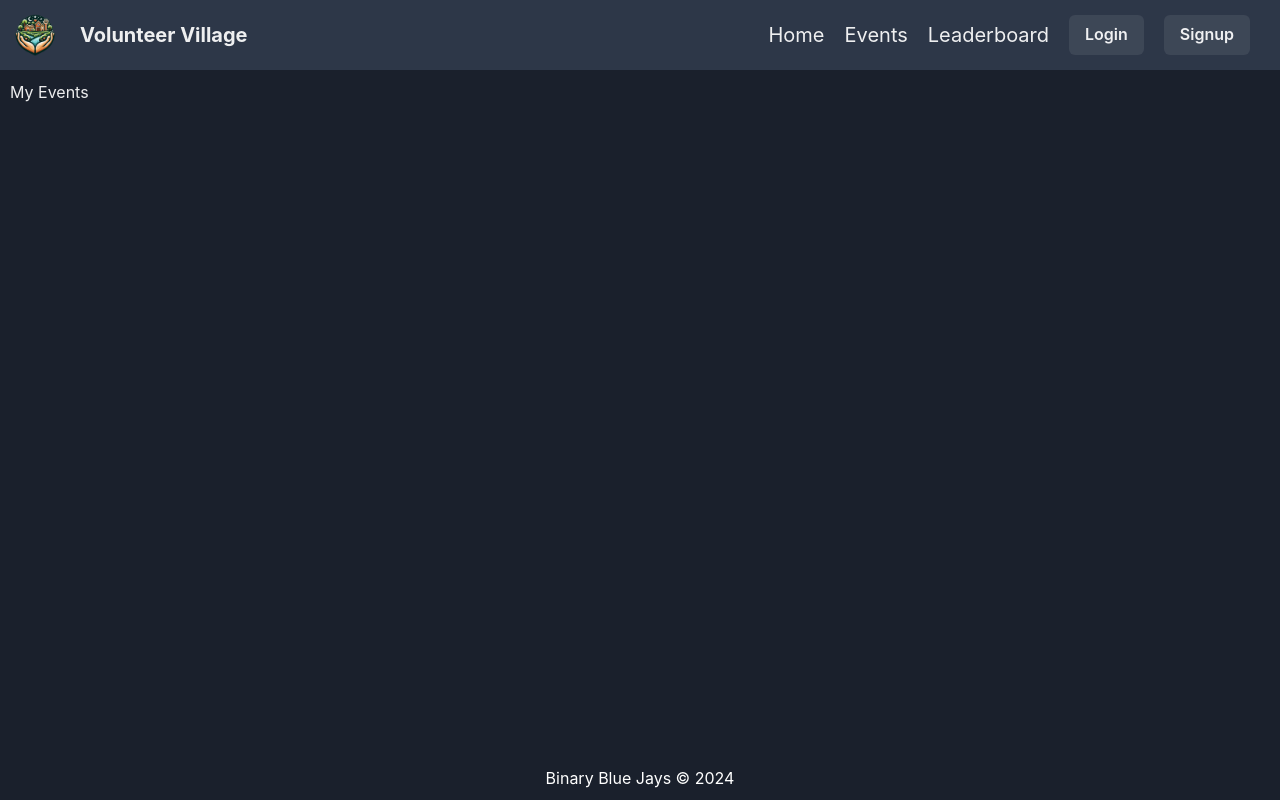
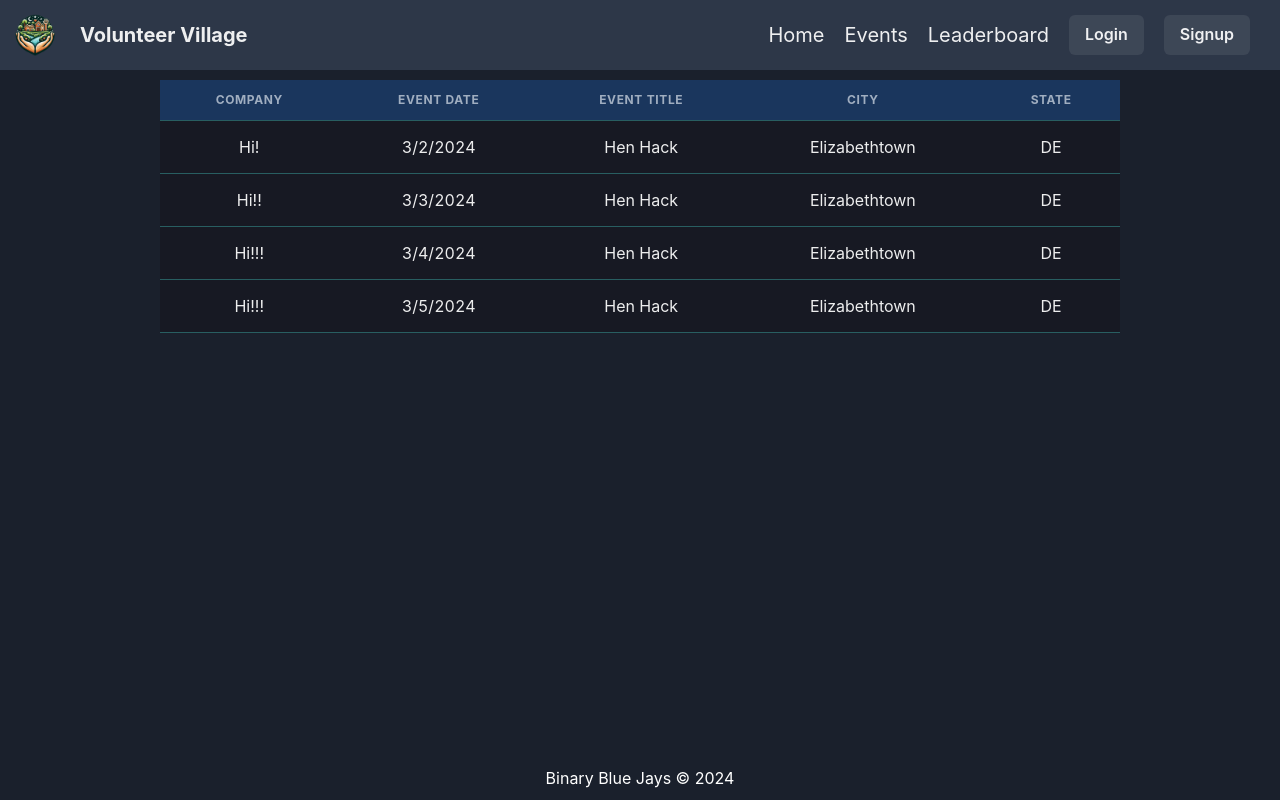
Before and after one commit to Etown-Computer-Science-Club/VolunteerVillage, a React (Vite) app in the folder client/: page /myevents in a window 1280 px wide. Built offline with nearby package versions, Linux system fonts and the light colour scheme.

Commit message:
Refactor Events and MyEvents components

```diff
--- a/client/src/pages/Events.jsx
+++ b/client/src/pages/Events.jsx
@@ -1,27 +1,11 @@
-import React, { useState, useEffect } from 'react';
+import { useState } from 'react';
 import {
-  Table,
-  Thead,
-  Tbody,
-  Tfoot,
-  Tr,
-  Th,
-  Td,
-  TableCaption,
-  TableContainer,
-} from '@chakra-ui/react'
-
-import {
-  Modal,
-  ModalOverlay,
-  ModalContent,
-  ModalHeader,
-  ModalFooter,
-  ModalBody,
-  ModalCloseButton,
-} from '@chakra-ui/react'
-
-import { Box, useDisclosure, Button, Center } from '@chakra-ui/react';
+  Table, Thead, Tbody, Tr, Th, Td, TableContainer,
+  Modal, ModalOverlay, ModalContent, ModalHeader, ModalFooter, ModalBody, ModalCloseButton,
+  useDisclosure,
+  Button,
+  Center
+} from '@chakra-ui/react';
 import postsData from '../posts.json';
 
 export default function Events() {
--- a/client/src/pages/MyEvents.jsx
+++ b/client/src/pages/MyEvents.jsx
@@ -1,7 +1,66 @@
+import { useState } from 'react';
+import {
+  Table, Thead, Tbody, Tr, Th, Td, TableContainer,
+  Modal, ModalOverlay, ModalContent, ModalHeader, ModalFooter, ModalBody, ModalCloseButton,
+  useDisclosure,
+  Button,
+  Center
+} from '@chakra-ui/react';
+import postsData from '../posts.json';
+
 export default function MyEvents() {
+
+  const { isOpen, onOpen, onClose } = useDisclosure()
+  const [selectedItemIndex, setSelectedItemIndex] = useState(null);
+
+  const handleItemClick = (index) => {
+    setSelectedItemIndex(index);
+    onOpen();
+  }
+
   return (
-    <div>
-      <h1>My Events</h1>
-    </div>
-  );
+    <Center>
+        <TableContainer w="75vw">
+        <Table variant='simple' colorScheme='teal'>
+          <Thead bg="blue.900">
+            <Tr>
+              <Th textAlign="center">Company</Th>
+              <Th textAlign="center">Event Date</Th>
+              <Th textAlign="center">Event Title</Th>
+              <Th textAlign="center">City</Th>
+              <Th textAlign="center">State</Th>
+            </Tr>
+          </Thead>
+
+          <Tbody>
+          {postsData.map((user, index) => (
+              <Tr key={index} onClick={() => handleItemClick(index)} _hover={{ backgroundColor: 'blue.600' }} bg="gray.900">
+                <Td textAlign="center">{user.company.name}</Td>
+                <Td textAlign="center">{user.eventDate}</Td>
+                <Td textAlign="center">{user.title}</Td>
+                <Td textAlign="center">{user.address.city}</Td>
+                <Td textAlign="center">{user.address.state}</Td>
+              </Tr>
+            ))}
+          </Tbody>
+        </Table>
+      </TableContainer>
+      <Modal isOpen={isOpen} onClose={onClose}>
+        <ModalOverlay />
+        <ModalContent>
+          <ModalHeader>Event Details</ModalHeader>
+          <ModalCloseButton />
+          <ModalBody>
+            {selectedItemIndex !== null && postsData[selectedItemIndex].description}
+          </ModalBody>
+          <ModalFooter>
+            <Button colorScheme='blue' mr={3} onClick={onClose}>
+              Close
+            </Button>
+            <Button colorScheme='red'>Delete</Button>
+          </ModalFooter>
+        </ModalContent>
+      </Modal>
+    </Center>
+  )
 }
```
